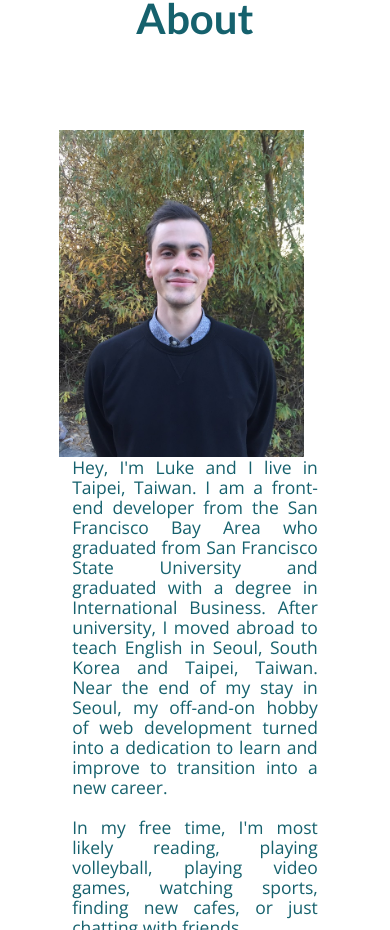
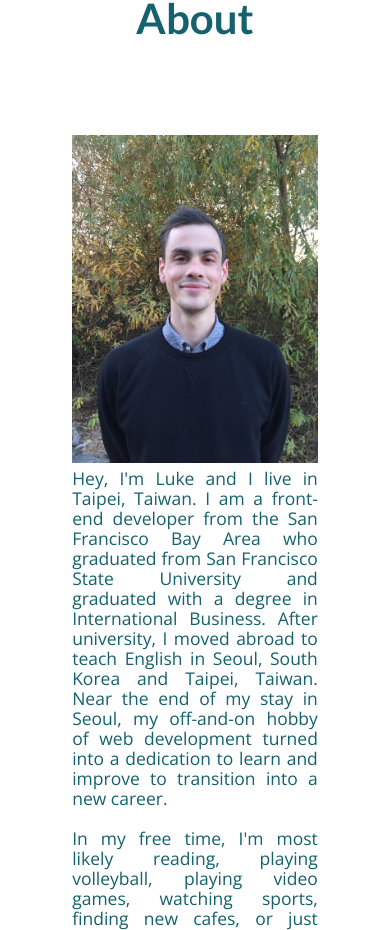
Before and after one commit to lukegronert/lukegronert.github.io, a React (Create React App) app: page / in a window 390 px wide. Shown: the part 937-1867 px from the top of the page. Built offline with nearby package versions, Linux system fonts and the light colour scheme.

Commit message:
Adjusted margins for personal photo to center it on mobile.

```diff
--- a/src/styles/about.css
+++ b/src/styles/about.css
@@ -24,6 +24,7 @@
 
 .about-content img {
   max-width: 90%;
+  margin: 2% auto;
 }
 
 .about-description {
@@ -41,6 +42,7 @@
   .about-content img {
     object-fit: cover;
     max-width: 45%;
+    margin: 0;
   }
 
   .about-description {
```
